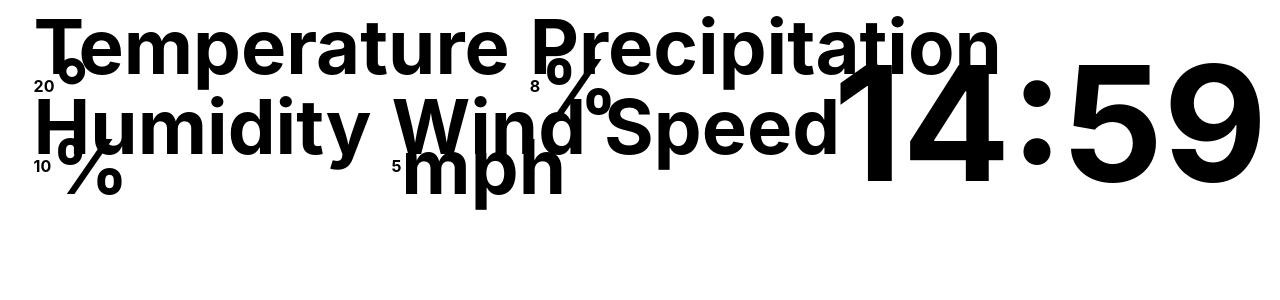
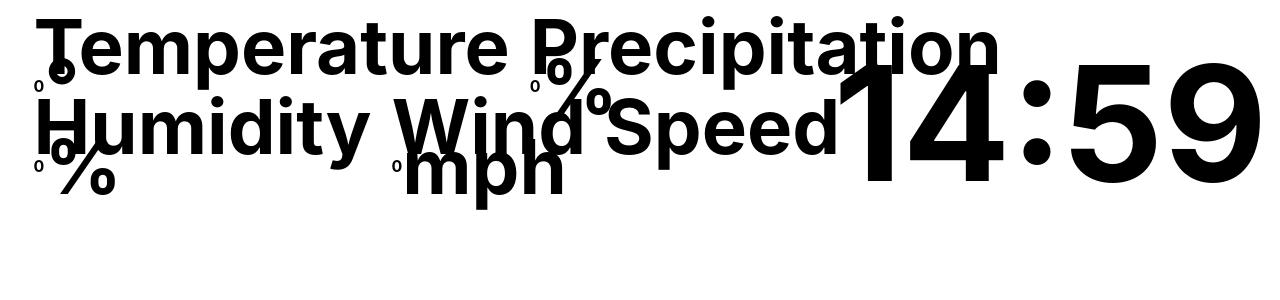
Before and after one commit to civilspeedy/mini-weather, a React (Vite) app: page / in a window 1280 px wide. Shown: the top 300 px of the page. Built offline with nearby package versions, Linux system fonts and the light colour scheme.

Commit message:
put weather hook in app.tsx

```diff
--- a/src/App.tsx
+++ b/src/App.tsx
@@ -1,49 +1,51 @@
-import React, { useState } from 'react';
+import React, { useEffect, useState } from 'react';
 import './App.css';
 import Time from './components/Time';
 import CurrentStat from './components/CurrentStat';
-
-type CurrentWeather = {
-  temperature: number;
-  precipitation: number;
-  humidity: number;
-  windSpeed: number;
-};
+import { CoreData, useWeather } from './logic/request';
+import ErrorMessage from './components/ErrorMessage';
+import { invoke } from '@tauri-apps/api';
 
 export default function App(): React.JSX.Element {
-  const temp: CurrentWeather = {
-    temperature: 20,
-    precipitation: 8,
-    humidity: 10,
-    windSpeed: 5,
-  };
-  const [weatherData, setWeatherData] = useState<CurrentWeather>(temp);
+  const data: CoreData | null = useWeather();
+  const [error, setError] = useState<boolean>(false);
+
+  useEffect(() => {
+    if (data === null) setError(true);
+    else setError(false);
+
+    invoke('log', { message: data?.temperature[1] }); // doesn't work
+  }, [data]);
 
   return (
+    <>
+      {error ? (
         <>
           <div id='top'>
             <div id='left'>
               <div
                 id='row'
-            style={{ gap: 20 }}>
+                style={{ gap: 20 }}
+              >
                 <CurrentStat
-              value={weatherData.temperature}
+                  value={0}
                   type='temp'
                 />
                 <CurrentStat
-              value={weatherData.precipitation}
+                  value={0}
                   type='prec'
                 />
               </div>
               <div
                 id='row'
-            style={{ gap: 20 }}>
+                style={{ gap: 20 }}
+              >
                 <CurrentStat
-              value={weatherData.humidity}
+                  value={0}
                   type='humid'
                 />
                 <CurrentStat
-              value={weatherData.windSpeed}
+                  value={0}
                   type='wind'
                 />
               </div>
@@ -54,5 +56,9 @@ export default function App(): React.JSX.Element {
           </div>
           <div id='bottom'></div>
         </>
+      ) : (
+        <ErrorMessage />
+      )}
+    </>
   );
 }
--- /dev/null
+++ b/src/components/ErrorMessage.tsx
@@ -0,0 +1,9 @@
+import React from 'react';
+
+export default function ErrorMessage(): React.JSX.Element {
+  return (
+    <>
+      <h1>{'Something went wrong :('}</h1>
+    </>
+  );
+}
--- a/src/logic/request.ts
+++ b/src/logic/request.ts
@@ -101,9 +101,9 @@ function stringToDate(string: string): DateTime {
 }
 
 /**
- * A type for the key data recieved from open-meteo api to be displayed.
+ * A type for the key data received from open-meteo api to be displayed.
  */
-type CoreData = {
+export type CoreData = {
     dateTime: DateTime[];
     temperature: number[];
     rainChance: number[];
```
Also changed, not shown: src/components/Weather.tsx (deleted, +0 -21 lines), 1 other file (tests, documents, lock files or other folders). Lines whose indentation alone changed are shown as unchanged.
